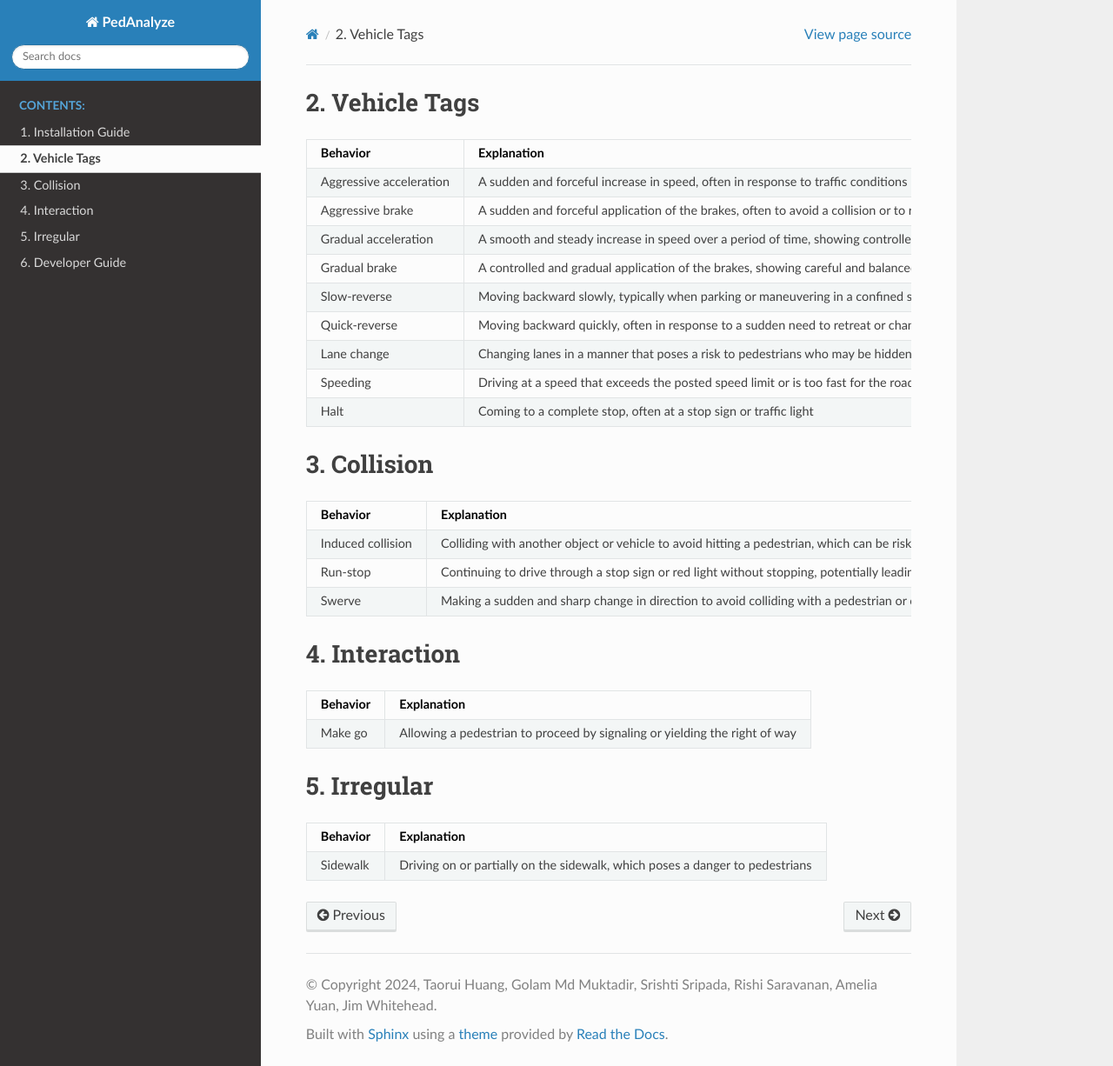
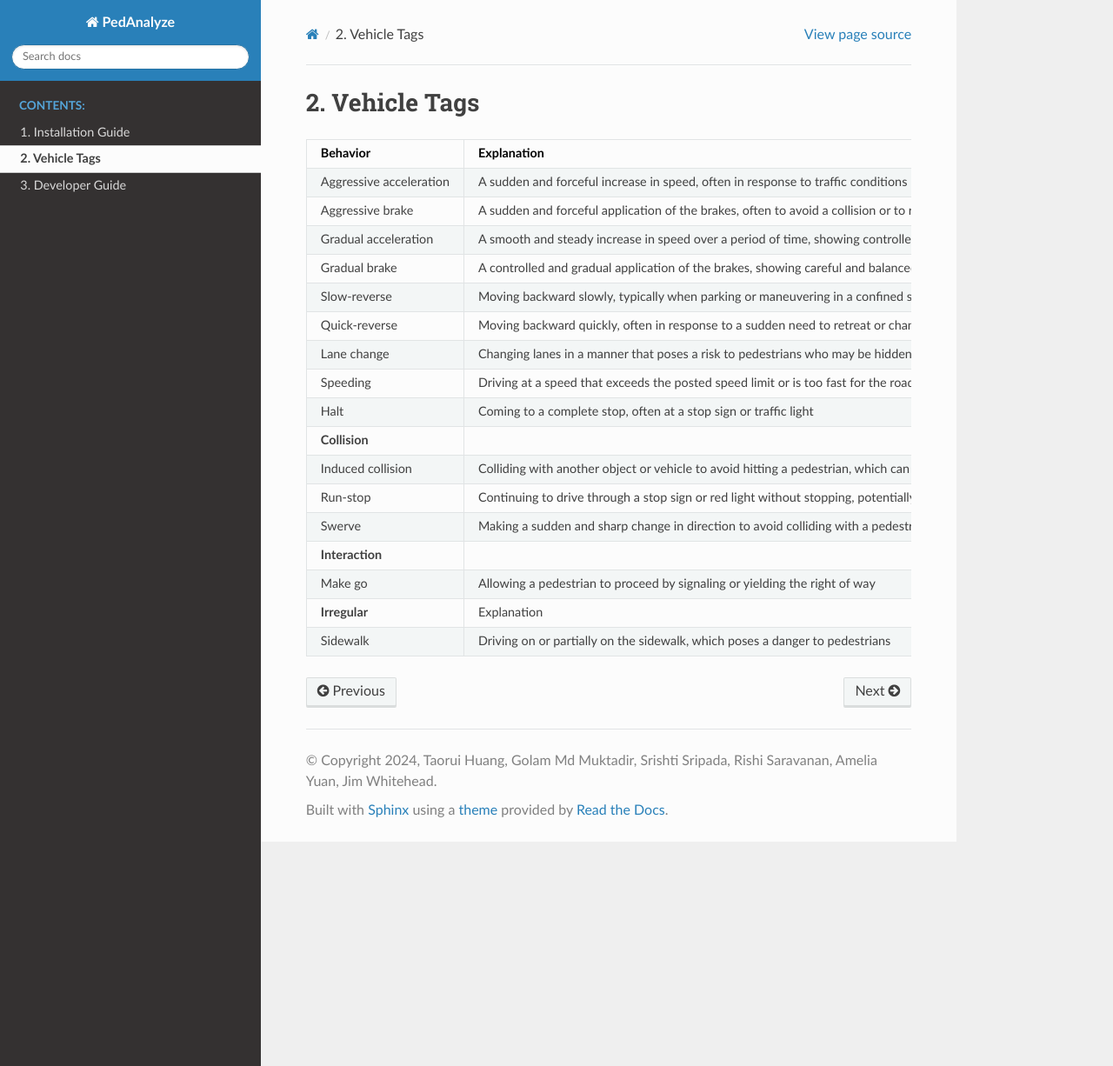
Before and after one commit to AugmentedDesignLab/ped-behavior-annotator, a Sphinx documentation site: the page built from docs/source/vehicle-behavior-tags.md, in a window 1280 px wide and 1226 px high. Shown: the whole window at 87% size. Built offline with Sphinx 7.4.7 and the Read the Docs theme 2.0.0, drawn with Linux system fonts in a browser that asks for light colours; pages that are not in the unit, such as notebooks, are missing from menus.

Commit message:
Update vehicle-behavior-tags.md
updated vehicle tags

```diff
--- a/docs/source/vehicle-behavior-tags.md
+++ b/docs/source/vehicle-behavior-tags.md
@@ -12,22 +12,11 @@
 | Lane change | Changing lanes in a manner that poses a risk to pedestrians who may be hidden from view, such as those behind other vehicles or obstacles |
 | Speeding | Driving at a speed that exceeds the posted speed limit or is too fast for the road conditions, increasing the risk of accidents |
 | Halt | Coming to a complete stop, often at a stop sign or traffic light |
-
-
-# Collision
-| Behavior | Explanation |
-| ----------- | ----------- |
+| **Collision**| |
 | Induced collision | Colliding with another object or vehicle to avoid hitting a pedestrian, which can be risky |
 | Run-stop | Continuing to drive through a stop sign or red light without stopping, potentially leading to a collision or near-miss |
 | Swerve | Making a sudden and sharp change in direction to avoid colliding with a pedestrian or other obstacle |
-
-
-# Interaction
-| Behavior | Explanation |
-| ----------- | ----------- |
+| **Interaction** | |
 | Make go | Allowing a pedestrian to proceed by signaling or yielding the right of way |
-
-# Irregular
-| Behavior | Explanation |
-| ----------- | ----------- |
+| **Irregular** | Explanation |
 | Sidewalk | Driving on or partially on the sidewalk, which poses a danger to pedestrians |
```
